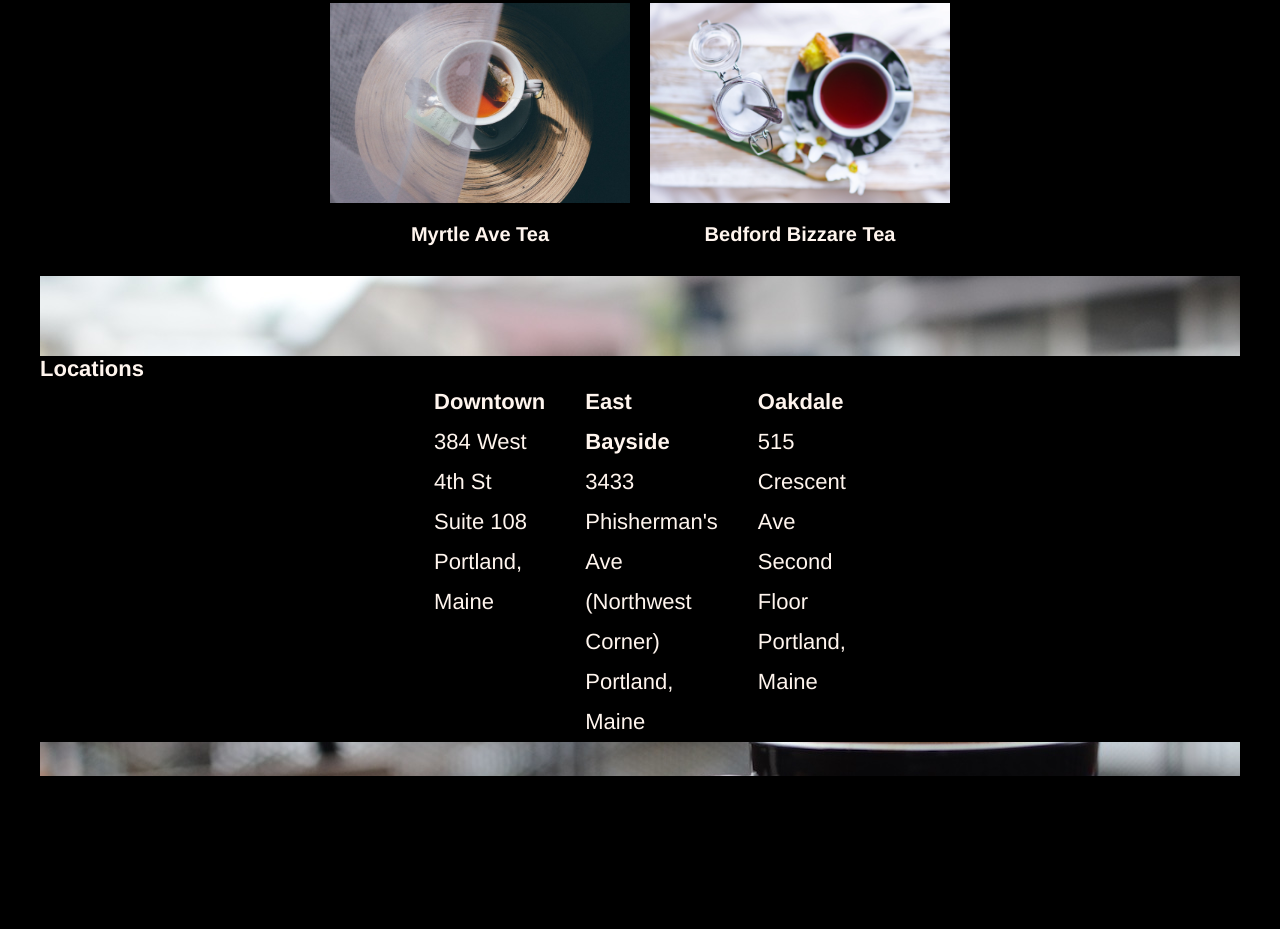
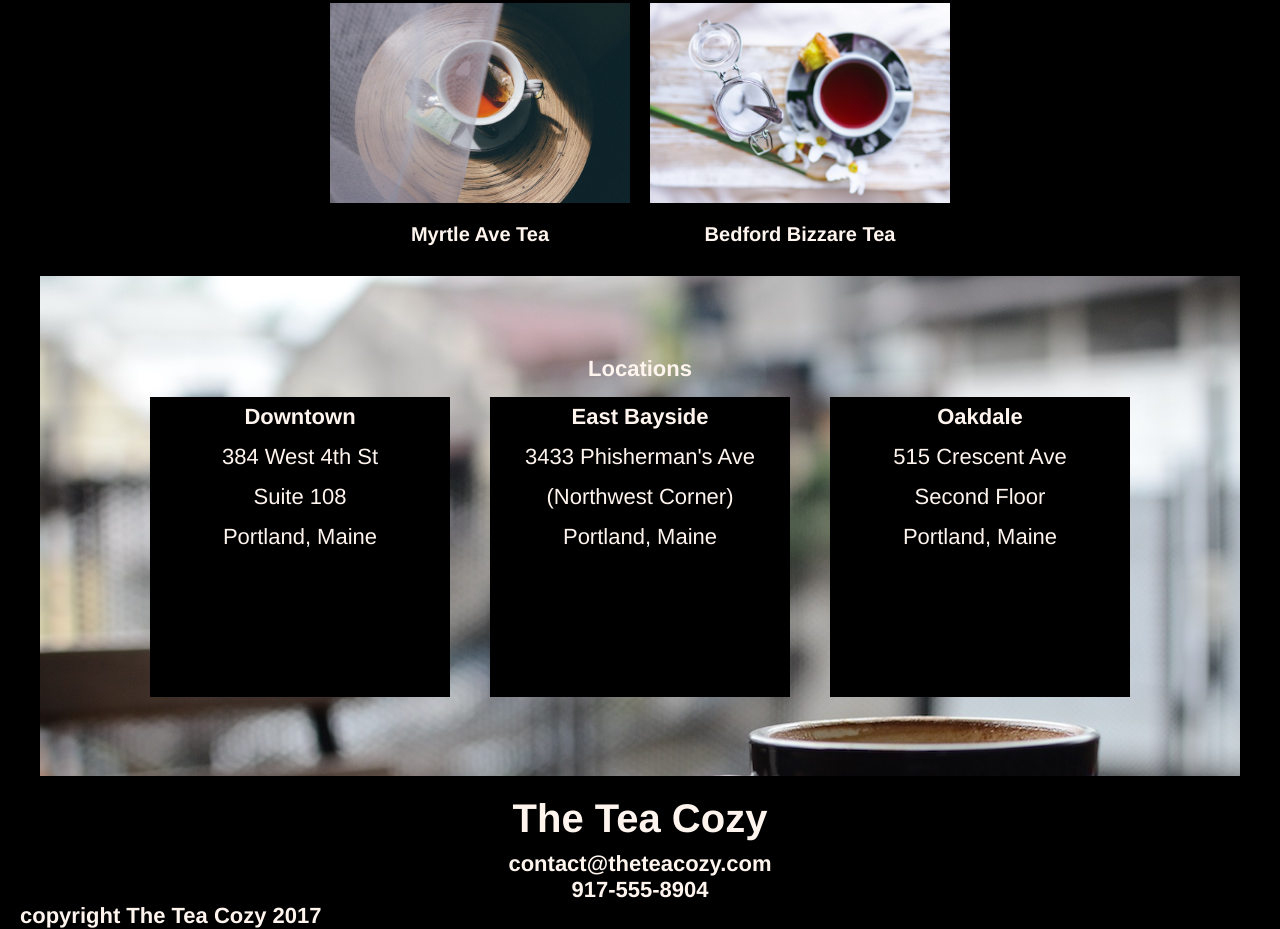
Before and after one commit to Savvy-Wulf/Off-Plat-Tea-Cozy, a plain HTML site: page index.html in a window 1280 px wide. Shown: the part 1213-2142 px from the top of the page. Before the commit the page ends 1989 px from the top, so only its background shows below. Drawn offline with Linux system fonts and the light colour scheme.

Commit message:
finished product

```diff
--- a/index.html
+++ b/index.html
@@ -76,5 +76,13 @@
                 </div>
             </div>
         </section>
+        <section id="contact">
+            <h2>The Tea Cozy</h2>
+            <h5>contact@theteacozy.com</h5>
+            <h5>917-555-8904</h5>
+        </section>
+        <footer>
+            <h5>copyright The Tea Cozy 2017</h5>
+        </footer>
     </body>
 </html>
--- a/sources/css/styles.css
+++ b/sources/css/styles.css
@@ -2,11 +2,14 @@
     font-family: Helvetica;
     font-size: 22px;
     color: seashell;
-    background-color: black;
     padding: 0;
     margin: 0;
     list-style: none;
     box-sizing: border-box;
+}
+
+body {
+    background-color: black;
 }
 
 nav {
@@ -15,6 +18,7 @@ nav {
     top: 0;
     height: 69px;
     border-bottom: 1px solid seashell;
+    background-color: black;
 }
 
 nav ul {
@@ -32,6 +36,7 @@ nav ul li {
 nav ul li a {
     font-size: 25px;
     text-transform: uppercase;
+    color: seashell;
 }
 
 nav img {
@@ -117,6 +122,8 @@ main {
 
 #l-title {
     margin-top: 80px;
+    margin-bottom: 15px;
+    text-align: center;
 }
 
 #container {
@@ -124,12 +131,35 @@ main {
     justify-content: center;
     flex-wrap: wrap;
     gap: 40px;
+    width: 980px;
+    height: 300px;
+    margin-left: auto;
+    margin-right: auto;
+
 }
 
 .location {
-    background-color: black;
     display: inline-flex;
     flex-direction: column;
+    align-items: center;
     flex-basis: 30px;
     line-height: 40px;
+    background-color: black;
+    flex: 1 1 0;
+    text-align: center;
 }
+
+#contact {
+    text-align: center;
+    margin-top: 20px;
+}
+
+#contact h2 {
+    font-size: 40px;
+    margin-bottom: 10px;
+}
+
+footer {
+    text-align: left;
+    margin-left: 20px;
+}
```
